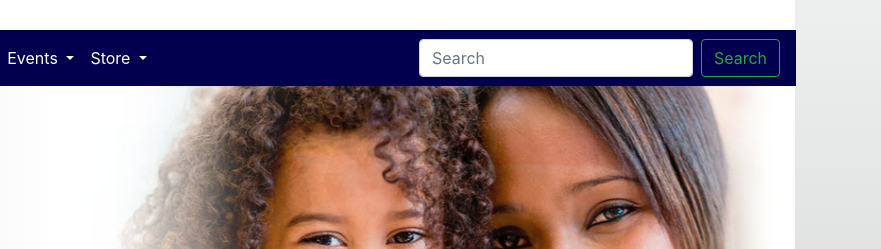
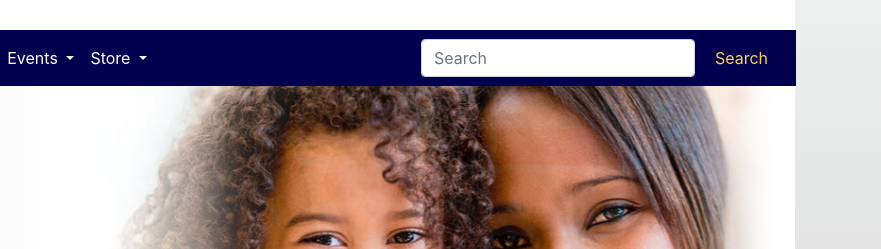
Before and after one commit to mikerossi77/Oso_Grande_PTA, a plain HTML site: page index.html in a window 1280 px wide. Shown: the part 195-444 px from the top of the page, 399-1280 px from the left. Drawn offline with nearby package versions, Linux system fonts and the light colour scheme.

Commit message:
Even more refining of main page

```diff
--- a/assets/css/osogrande.css
+++ b/assets/css/osogrande.css
@@ -42,3 +42,9 @@ body {
 #navbarDropdown {
     color: white;
 }
+.btn-outline-success {
+    color: #fdd051;
+}
+.btn {
+    border: #fdd051;
+}
--- a/index.html
+++ b/index.html
@@ -123,7 +123,7 @@
                         </ul>
                         <form class="form-inline my-2 my-lg-0">
                             <input class="form-control mr-sm-2" type="search" placeholder="Search" aria-label="Search">
-                            <button class="btn btn-outline-success my-2 my-sm-0" type="submit">Search</button>
+                            <button class="btn btn-outline-success my-2 my-sm-0" id="searchBtn" type="submit">Search</button>
                         </form>
                     </div>
                 </nav>
```
